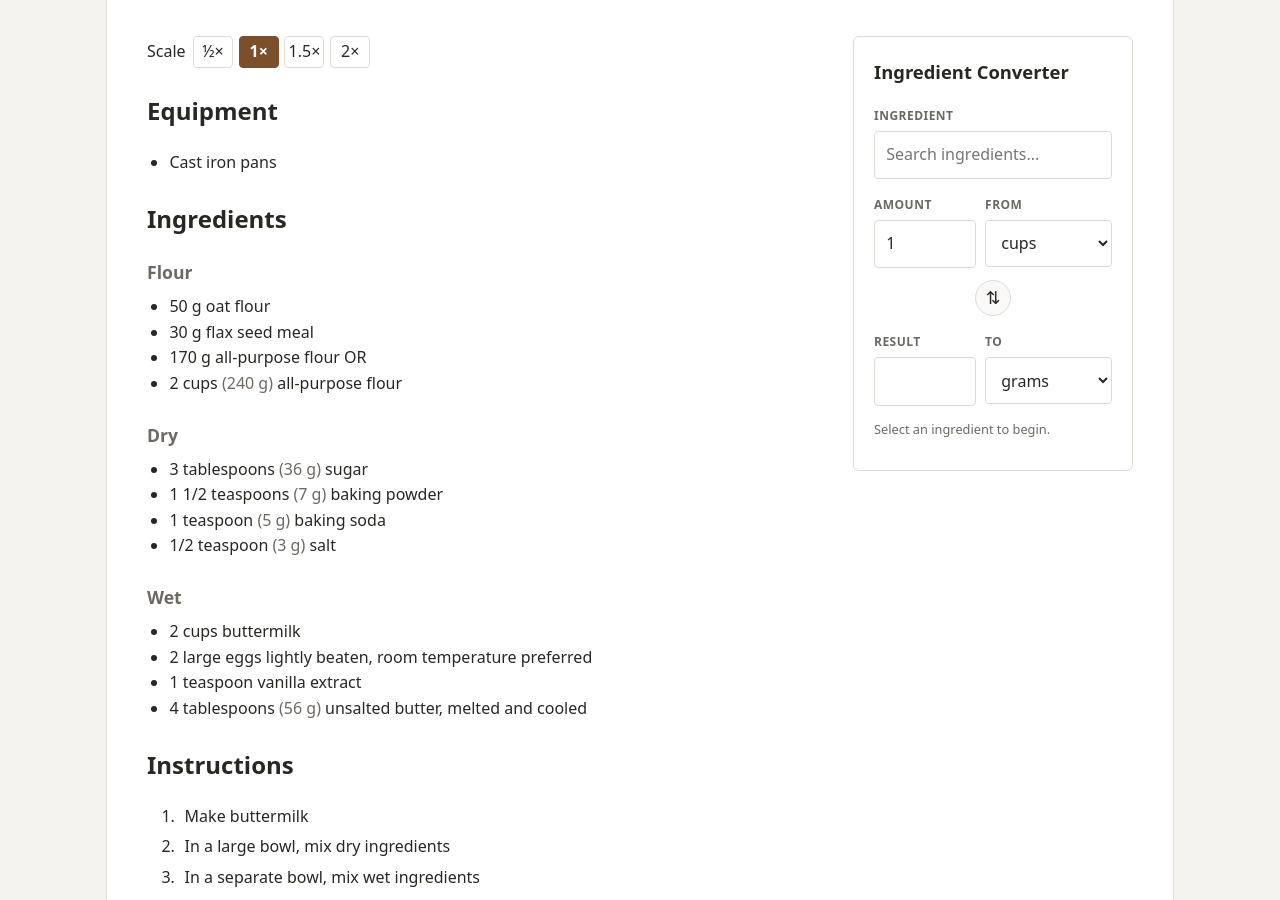
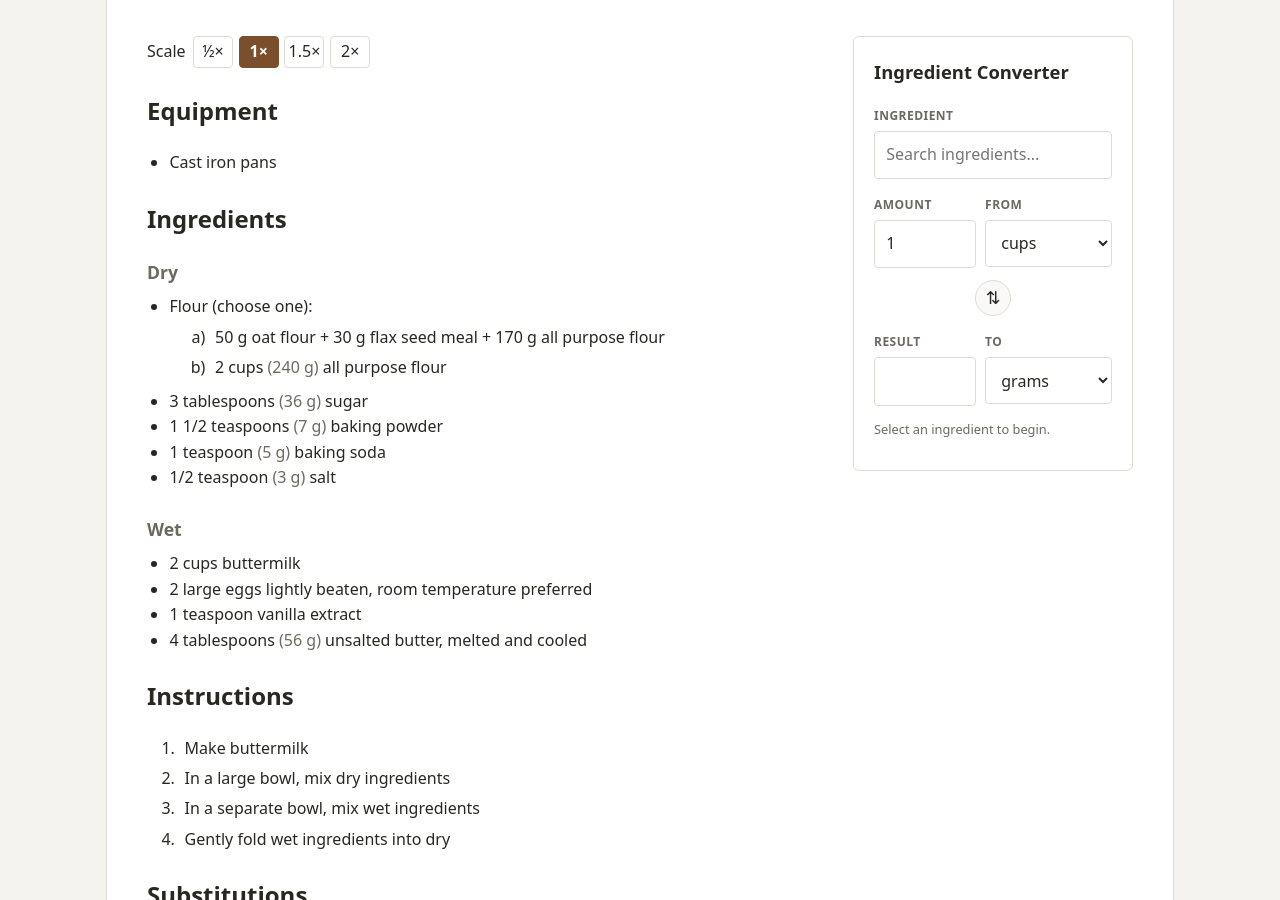
Before and after one commit to sundaycake/recipes, a Jekyll site: the page built from _recipes/pancakes-bmg.md, in a window 1280 px wide and 900 px high, scrolled down 528 px. Built offline with Jekyll 4.4.1, drawn with Linux system fonts in a browser that asks for light colours.

Commit message:
Update pancakes-bmg.md

```diff
--- a/_recipes/pancakes-bmg.md
+++ b/_recipes/pancakes-bmg.md
@@ -25,14 +25,10 @@ source_url: https://sugarspunrun.com/buttermilk-pancakes/
 
 ## Ingredients
 
-### Flour
-- 50 g oat flour
-- 30 g flax seed meal
-- 170 g all-purpose flour
-> OR
-- 2 cups all-purpose flour
-
 ### Dry
+- Flour (choose one):
+  1. 50 g oat flour + 30 g flax seed meal + 170 g all purpose flour
+  2. 2 cups all purpose flour
 - 3 Tbsp sugar
 - 1.5 tsp baking powder
 - 1 tsp baking soda
```
